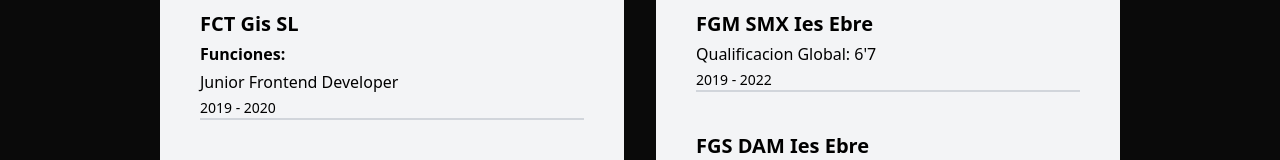
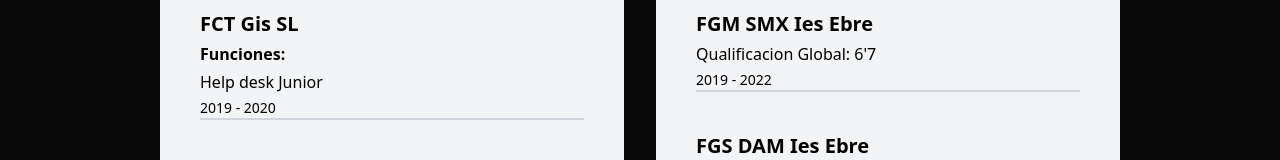
Before and after one commit to joanchorto1/jct-web, a Vue app: page /cv in a window 1280 px wide. Shown: the part 274-434 px from the top of the page. Built offline with nearby package versions, Linux system fonts and the light colour scheme.

Commit message:
Uploasd cv

```diff
--- a/src/views/CvView.vue
+++ b/src/views/CvView.vue
@@ -11,7 +11,7 @@
         <li class="border-gray-300 border-b-2 space-y-1">
           <h4 class="font-bold text-xl">FCT Gis SL</h4>
           <h5 class="font-semibold">Funciones:</h5>
-          <p> Junior Frontend Developer</p>
+          <p> Help desk Junior</p>
           <p class="text-sm">2019 - 2020</p>
         </li>
         <li class="border-gray-300 border-b-2 space-y-1">
```
